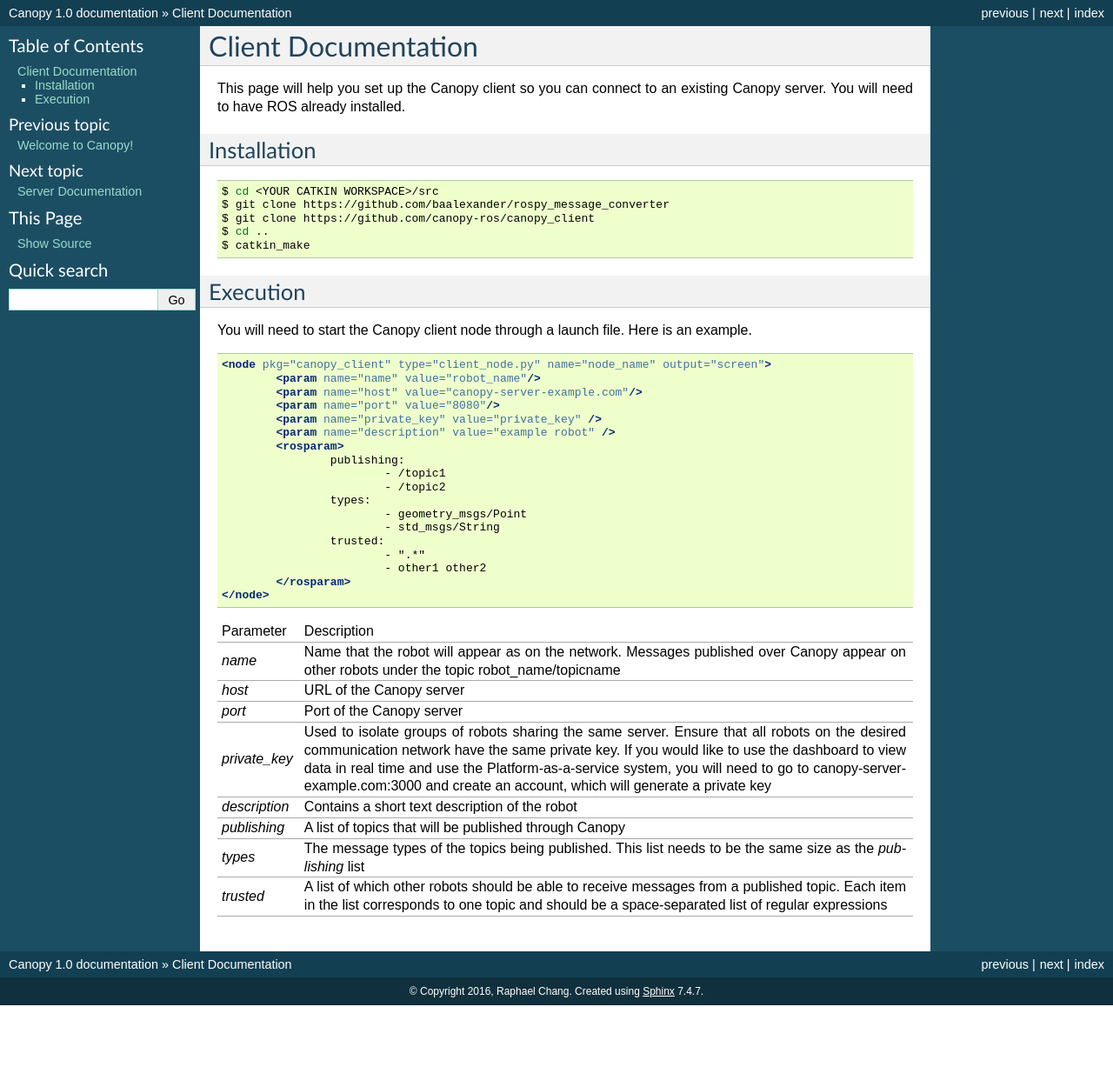
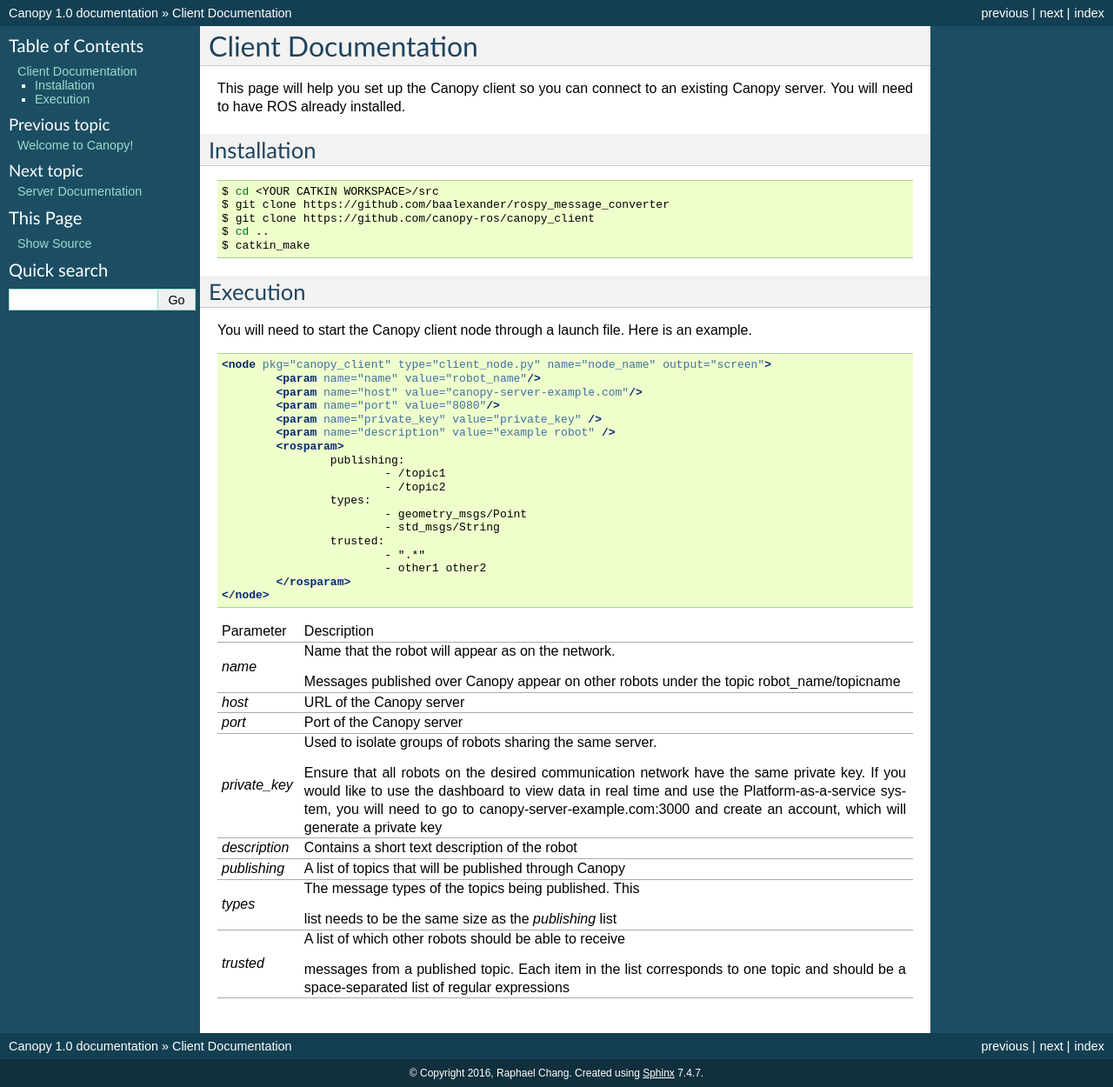
Before and after one commit to canopy-ros/canopy_docs, a Sphinx documentation site: the page built from docs/client-docs.rst, in a window 1280 px wide. Shown: the whole page at 87% size. Built offline with Sphinx 7.4.7, drawn with Linux system fonts in a browser that asks for light colours; before the commit the page ends 1156 px from its top, so only the background shows below that.

```diff
--- a/docs/client-docs.rst
+++ b/docs/client-docs.rst
@@ -44,34 +44,34 @@ You will need to start the Canopy client node through a launch file. Here is an
 		</rosparam>
 	</node>
 
-+---------------+-----------------------------------------------------------+
-| Parameter     | Description                                               |
-+---------------+-----------------------------------------------------------+
-| `name`        | Name that the robot will appear as on the network.        |
-|               | Messages published over Canopy appear on other            |
-|               | robots under the topic robot_name/topicname               |
-+---------------+-----------------------------------------------------------+
-| `host`        | URL of the Canopy server                                  |
-+---------------+-----------------------------------------------------------+
-| `port`        | Port of the Canopy server                                 |
-+---------------+-----------------------------------------------------------+
-| `private_key` | Used to isolate groups of robots sharing the same server. |
-|               | Ensure that all robots on the desired communication       |
-|               | network have the same private key. If you would like to   |
-|               | use the dashboard to view data in real time and use the   |
-|               | Platform-as-a-service system, you will need to go to      |
-|               | canopy-server-example.com:3000 and create an account,     |
-|               | which will generate a private key                         |
-+---------------+-----------------------------------------------------------+
-| `description` | Contains a short text description of the robot            |
-+---------------+-----------------------------------------------------------+
-| `publishing`  | A list of topics that will be published through Canopy    |
-+---------------+-----------------------------------------------------------+
-| `types`       | The message types of the topics being published. This     |
-|               | list needs to be the same size as the `publishing` list   |
-+---------------+-----------------------------------------------------------+
-| `trusted`     | A list of which other robots should be able to receive    |
-|               | messages from a published topic. Each item in the list    |
-|               | corresponds to one topic and should be a                  |
-|               | space-separated list of regular expressions               |
-+---------------+-----------------------------------------------------------+
++---------------+-------------------------------------------------------------+
+| Parameter     | Description                                                 |
++---------------+-------------------------------------------------------------+
+| `name`        | | Name that the robot will appear as on the network.        |
+|               | Messages published over Canopy appear on other              |
+|               | robots under the topic robot_name/topicname                 |
++---------------+-------------------------------------------------------------+
+| `host`        | URL of the Canopy server                                    |
++---------------+-------------------------------------------------------------+
+| `port`        | Port of the Canopy server                                   |
++---------------+-------------------------------------------------------------+
+| `private_key` | | Used to isolate groups of robots sharing the same server. |
+|               | Ensure that all robots on the desired communication         |
+|               | network have the same private key. If you would like to     |
+|               | use the dashboard to view data in real time and use the     |
+|               | Platform-as-a-service system, you will need to go to        |
+|               | canopy-server-example.com:3000 and create an account,       |
+|               | which will generate a private key                           |
++---------------+-------------------------------------------------------------+
+| `description` | Contains a short text description of the robot              |
++---------------+-------------------------------------------------------------+
+| `publishing`  | A list of topics that will be published through Canopy      |
++---------------+-------------------------------------------------------------+
+| `types`       | | The message types of the topics being published. This     |
+|               | list needs to be the same size as the `publishing` list     |
++---------------+-------------------------------------------------------------+
+| `trusted`     | | A list of which other robots should be able to receive    |
+|               | messages from a published topic. Each item in the list      |
+|               | corresponds to one topic and should be a                    |
+|               | space-separated list of regular expressions                 |
++---------------+-------------------------------------------------------------+
```
